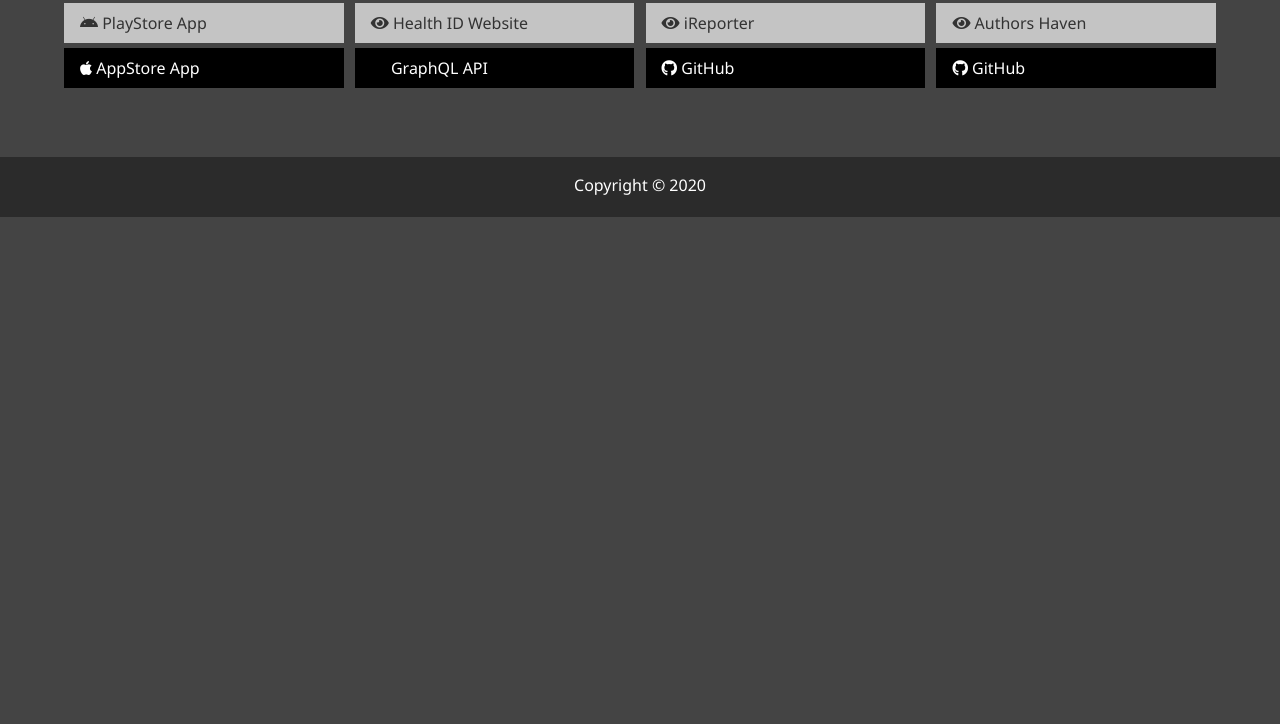
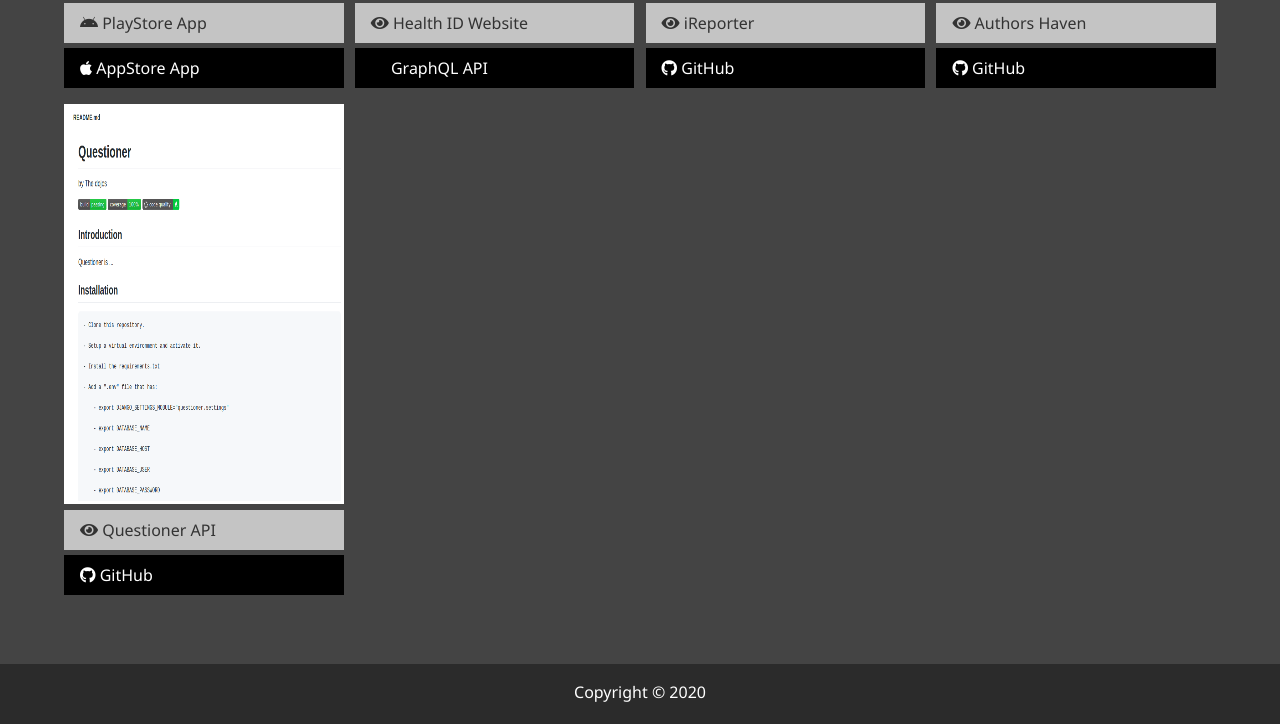
Before and after one commit to KabohaJeanMark/my-portfolio, a website: page dist/work.html in a window 1280 px wide. Shown: the part 653-1377 px from the top of the page. Before the commit the page ends 870 px from the top, so only its background shows below. Drawn offline with Linux system fonts and the light colour scheme.

Commit message:
Fix footer. Add 5th project

```diff
--- a/dist/work.html
+++ b/dist/work.html
@@ -101,6 +101,20 @@
             </a>
         </div>
 
+        <div class="item">
+          <a href="#!">
+            <img src="img/projects/project3.png" alt="Project" />
+          </a>
+          <a href="#!" class="btn-light">
+            <i class="fas fa-eye"></i>
+            Questioner API
+          </a>
+          <a href="https://github.com/KabohaJeanMark/questioner" class="btn-dark">
+            <i class="fab fa-github"></i>
+            GitHub
+          </a>
+        </div>
+
       </div>
     </main>
 
```
